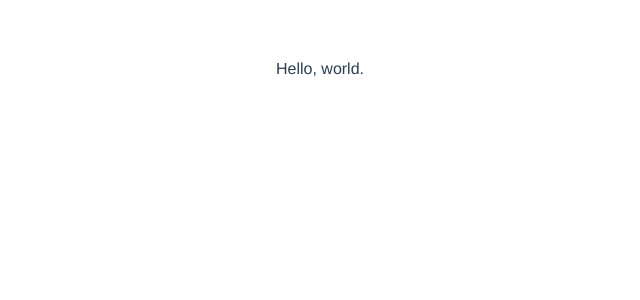
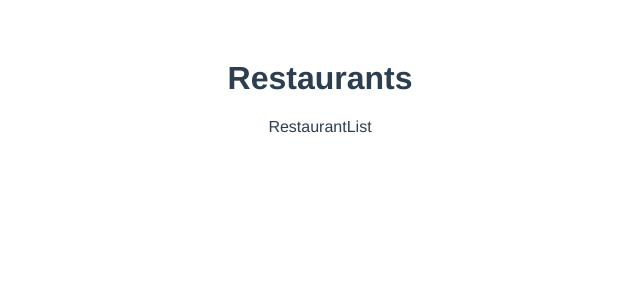
Before and after one commit to Luca-Virgilio/tdd-demo, a Vue app: page / in a window 1280 px wide. Shown: the top 300 px of the page, without its empty margins (320-960 px from the left). Built offline with nearby package versions, Linux system fonts and the light colour scheme.

Commit message:
Add RestaurantScreen and RestaurantList

```diff
--- a/src/App.vue
+++ b/src/App.vue
@@ -1,9 +1,13 @@
 <template>
-  <div id="app">Hello, world.</div>
+  <div id="app">
+    <restaurant-screen></restaurant-screen>
+  </div>
 </template>
 
 <script>
+import RestaurantScreen from './components/RestaurantScreen.vue';
 export default {
+  components: { RestaurantScreen },
   name: 'App',
 };
 </script>
--- /dev/null
+++ b/src/components/RestaurantList.vue
@@ -0,0 +1,9 @@
+<template>
+  <div>RestaurantList</div>
+</template>
+
+<script>
+export default {
+  name: 'RestaurantList',
+};
+</script>
--- /dev/null
+++ b/src/components/RestaurantScreen.vue
@@ -0,0 +1,14 @@
+<template>
+  <div>
+    <h1>Restaurants</h1>
+    <restaurant-list></restaurant-list>
+  </div>
+</template>
+
+<script>
+import RestaurantList from './RestaurantList.vue';
+export default {
+  components: { RestaurantList },
+  name: 'RestaurantScreen',
+};
+</script>
```
